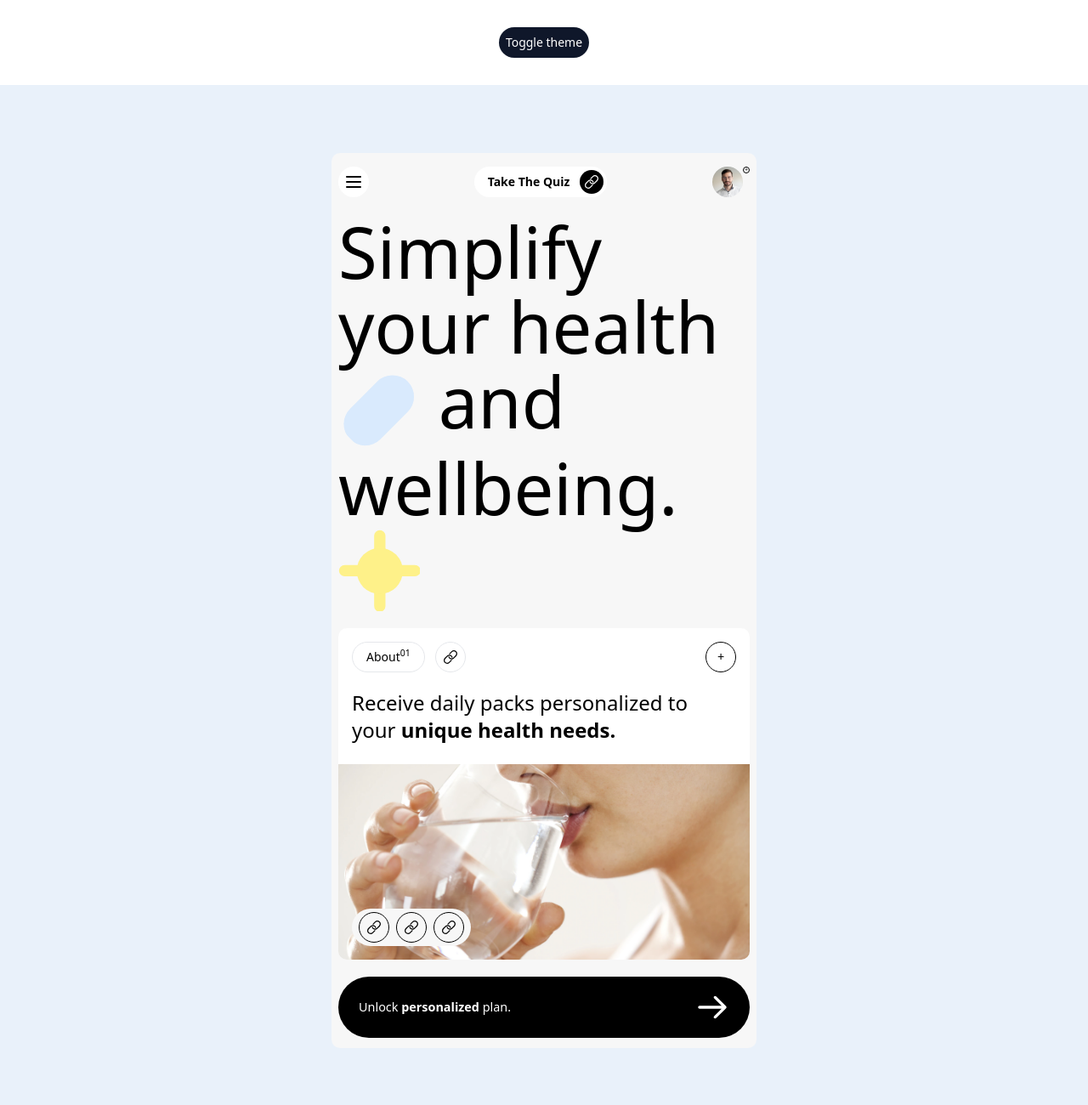
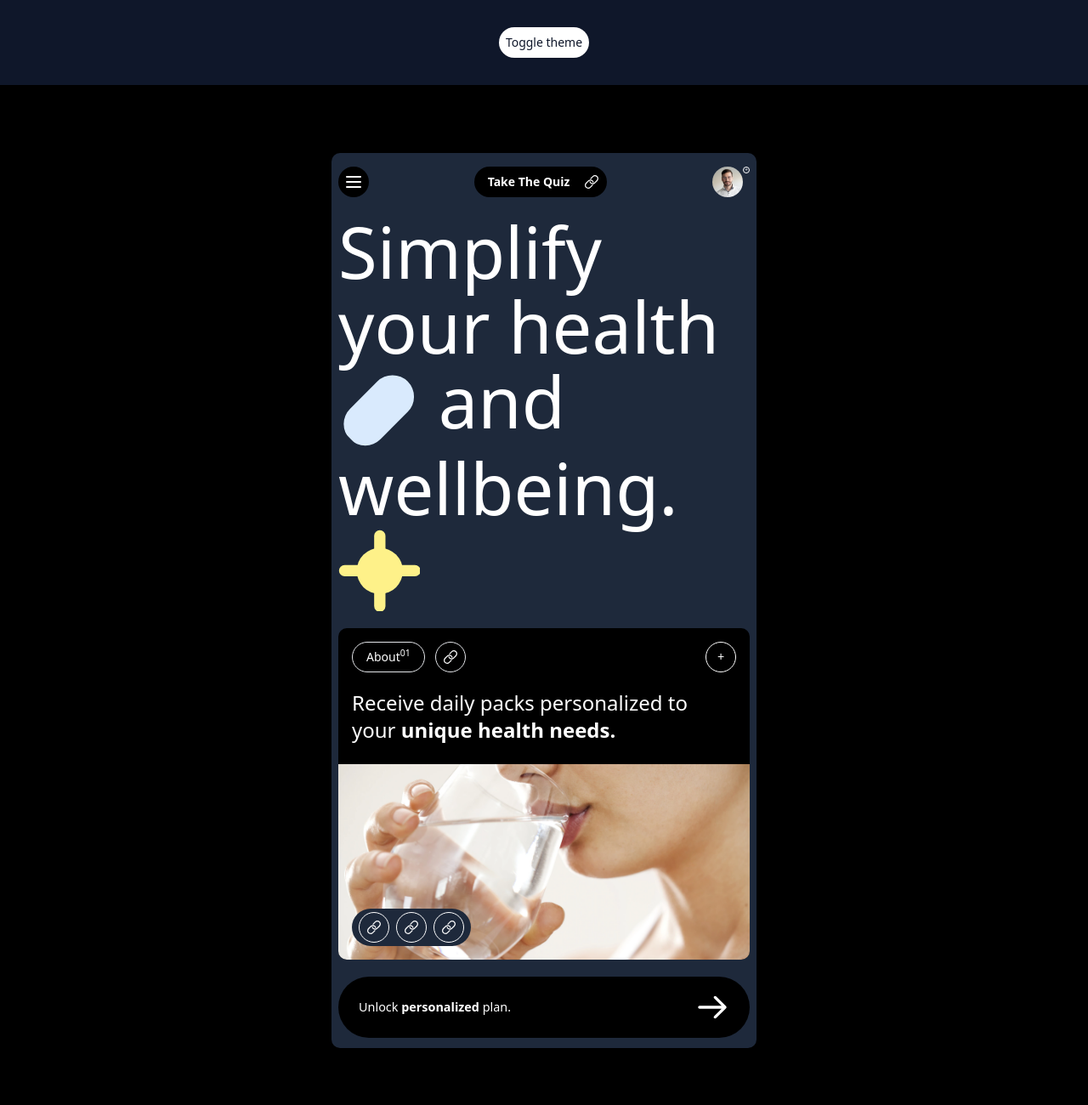
Before and after one commit to alexischochina/tailwindcss-tp-4, a website: page src/index.html in a window 1280 px wide. Shown: the top 1300 px of the page at 85% size. Drawn offline with Linux system fonts and the light colour scheme.

Commit message:
dark mode

```diff
--- a/src/index.html
+++ b/src/index.html
@@ -6,24 +6,24 @@
     <link href="../dist/output.css" rel="stylesheet">
     <title>tp 4</title>
 </head>
-<body>
+<body class="dark">
 <div class="dark:bg-slate-900 dark:text-white pb-8 text-sm">
     <div class="w-full flex justify-center py-8">
         <button id="theme-toggle" class="p-2 rounded-full text-white bg-slate-900 dark:text-slate-900 dark:bg-white">
             Toggle theme
         </button>
     </div>
-    <div class="bg-blue min-h-screen text-black py-20">
-        <div class="rounded-container bg-beige pt-4 px-2 pb-3 max-w-[500px] m-auto">
+    <div class="bg-blue dark:bg-black min-h-screen text-black dark:text-white py-20">
+        <div class="rounded-container bg-beige dark:bg-beige-dark pt-4 px-2 pb-3 max-w-[500px] m-auto">
             <div class="flex justify-between items-center">
-                <button class="w-9 h-9 rounded-ico-btn bg-white flex justify-center items-center">
+                <button class="w-9 h-9 rounded-ico-btn bg-white dark:bg-black flex justify-center items-center">
                     <svg class="w-6 h-auto" viewBox="0 0 24 24" fill="none" xmlns="http://www.w3.org/2000/svg">
                         <path d="M4 18L20 18" stroke="currentColor" stroke-width="2" stroke-linecap="round"/>
                         <path d="M4 12L20 12" stroke="currentColor" stroke-width="2" stroke-linecap="round"/>
                         <path d="M4 6L20 6" stroke="currentColor" stroke-width="2" stroke-linecap="round"/>
                     </svg>
                 </button>
-                <div class="bg-white rounded-btn flex justify-between items-center h-9 pl-4 pr-1 gap-3">
+                <div class="bg-white dark:bg-black rounded-btn flex justify-between items-center h-9 pl-4 pr-1 gap-3">
                     <div class="font-bold">Take The Quiz</div>
                     <button class="bg-black rounded-ico-btn text-white h-7 w-7 flex justify-center items-center">
                         <svg version="1.1" id="Layer_1" xmlns="http://www.w3.org/2000/svg"
@@ -50,7 +50,7 @@
                 </div>
                 <button class="flex">
                     <img src="img/profil.jpeg" alt="profile" class="rounded-ico-btn w-9 h-9 object-cover">
-                    <span class="rounded-ico-btn border border-black flex justify-center items-center h-2 w-2 text-xs">+</span>
+                    <span class="rounded-ico-btn border border-black dark:border-white flex justify-center items-center h-2 w-2 text-xs">+</span>
                 </button>
             </div>
             <h1 class="text-5xl leading-[5.5rem] my-5">
@@ -68,7 +68,7 @@
                     <rect x="15.977" y="15.8999" width="39.9687" height="39.9687" rx="19.9844" fill="#FEF189"/>
                 </svg>
             </h1>
-            <div class="bg-white rounded-container overflow-hidden">
+            <div class="bg-white dark:bg-black rounded-container overflow-hidden">
                 <div class="pt-4 px-4 pb-6">
                     <div class="flex justify-between items-center">
                         <div class="flex gap-3 items-center">
@@ -97,7 +97,7 @@
                                 </svg>
                             </button>
                         </div>
-                        <button class="rounded-ico-btn border border-black flex justify-center items-center h-9 w-9 text-md">
+                        <button class="rounded-ico-btn border border-black dark:border-white flex justify-center items-center h-9 w-9 text-md">
                             +
                         </button>
                     </div>
@@ -105,8 +105,8 @@
                     </p>
                 </div>
                 <div class="relative w-full h-[230px] flex items-end">
-                    <div class="flex gap-2 rounded-btn h-11 items-center relative z-10 bg-beige w-fit p-2 ml-4 mb-4">
-                        <button class="border border-black rounded-ico-btn h-9 w-9 flex justify-center items-center">
+                    <div class="flex gap-2 rounded-btn h-11 items-center relative z-10 bg-beige dark:bg-beige-dark w-fit p-2 ml-4 mb-4">
+                        <button class="border border-black dark:border-white rounded-ico-btn h-9 w-9 flex justify-center items-center">
                             <svg version="1.1" id="Layer_1" xmlns="http://www.w3.org/2000/svg"
                                  xmlns:xlink="http://www.w3.org/1999/xlink"
                                  viewBox="0 0 512 512" xml:space="preserve" fill="currentColor" class="w-auto h-4">
@@ -128,7 +128,7 @@
                                 </g>
                             </svg>
                         </button>
-                        <button class="border border-black rounded-ico-btn h-9 w-9 flex justify-center items-center">
+                        <button class="border border-black dark:border-white rounded-ico-btn h-9 w-9 flex justify-center items-center">
                             <svg version="1.1" id="Layer_1" xmlns="http://www.w3.org/2000/svg"
                                  xmlns:xlink="http://www.w3.org/1999/xlink"
                                  viewBox="0 0 512 512" xml:space="preserve" fill="currentColor" class="w-auto h-4">
@@ -150,7 +150,7 @@
                                 </g>
                             </svg>
                         </button>
-                        <button class="border border-black rounded-ico-btn h-9 w-9 flex justify-center items-center">
+                        <button class="border border-black dark:border-white rounded-ico-btn h-9 w-9 flex justify-center items-center">
                             <svg version="1.1" id="Layer_1" xmlns="http://www.w3.org/2000/svg"
                                  xmlns:xlink="http://www.w3.org/1999/xlink"
                                  viewBox="0 0 512 512" xml:space="preserve" fill="currentColor" class="w-auto h-4">
--- a/tailwind.config.js
+++ b/tailwind.config.js
@@ -15,6 +15,7 @@ module.exports = {
                 "grey": "#E7E7E7",
                 "white": "#FFFFFF",
                 "black": "#000000",
+                "beige-dark": "#1E293B",
             },
             fontSize: {
                 "xs": "0.4rem",
```
Also changed, not shown: dist/output.css.
